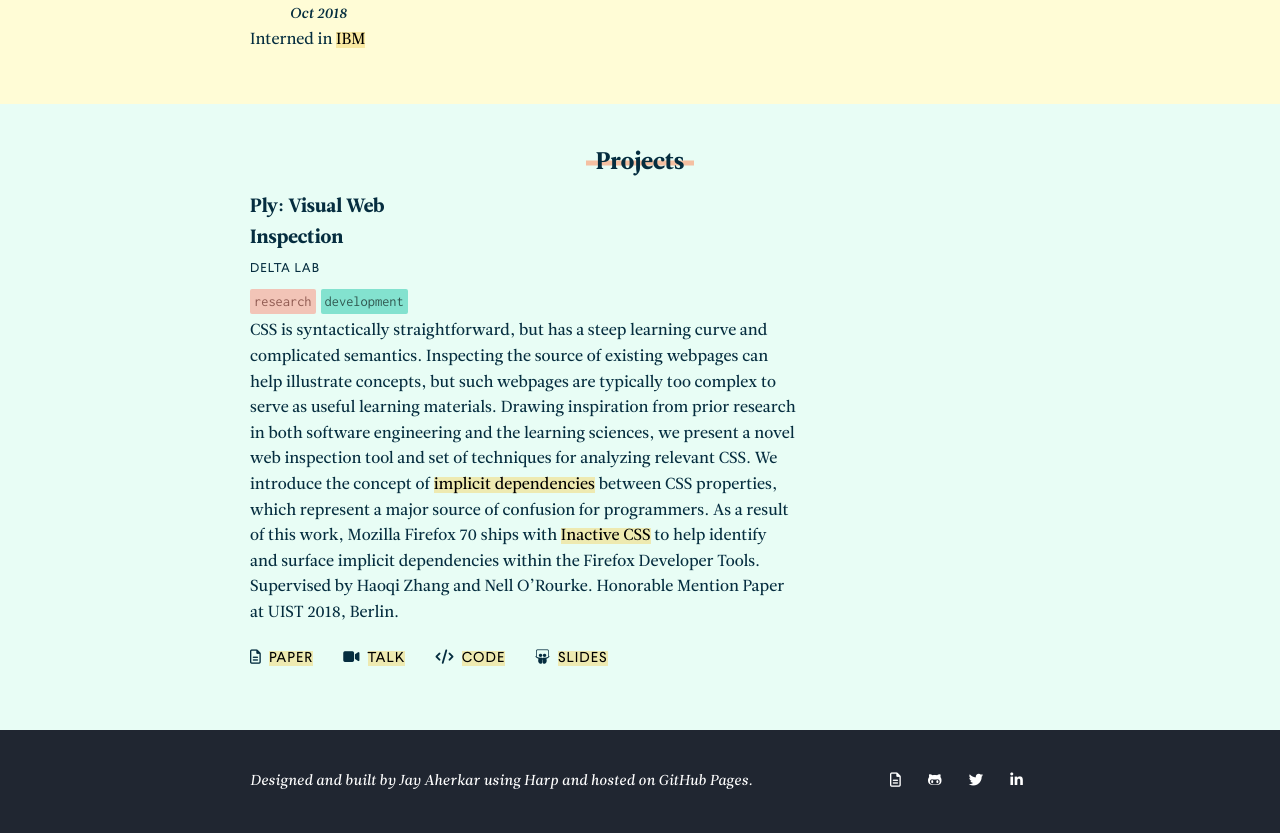
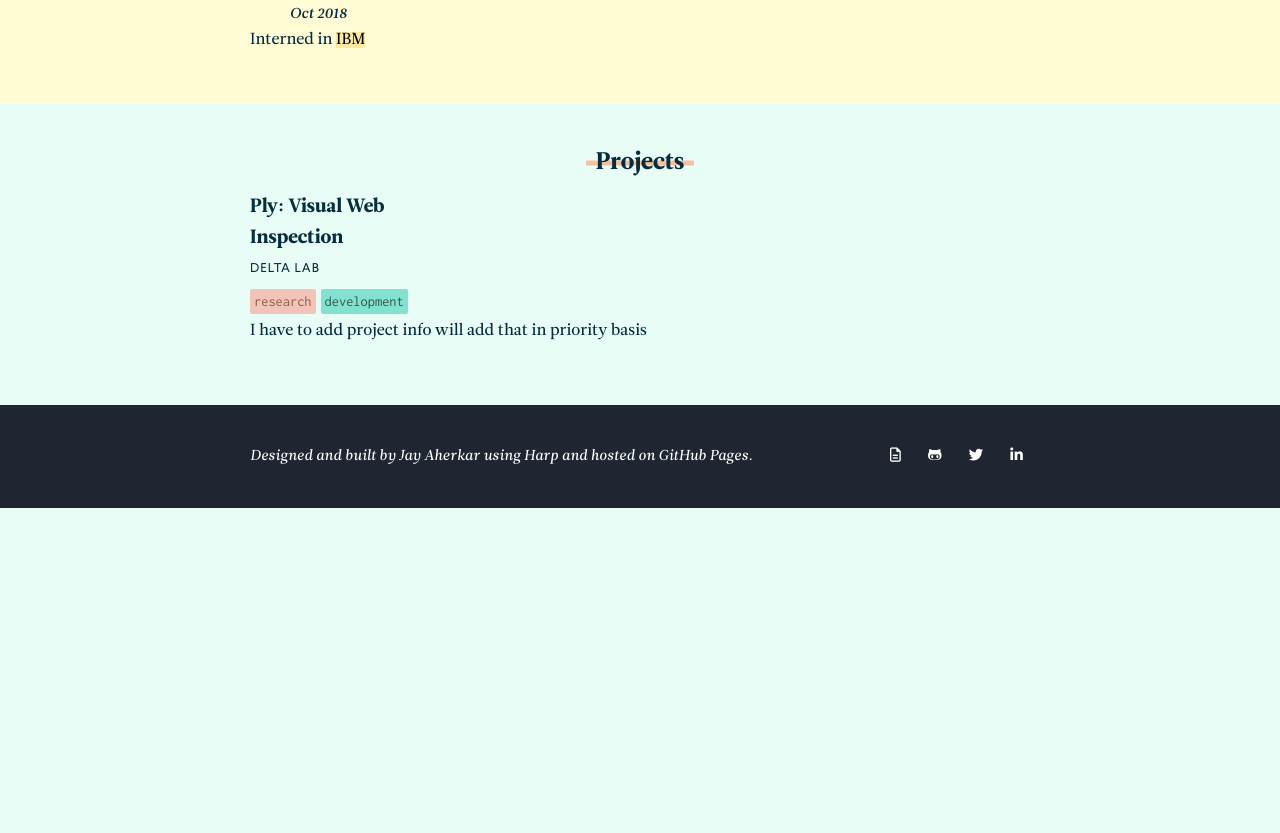
Before and after one commit to jehhhh/jayaherkar.github.io, a website: page index.html in a window 1280 px wide. Shown: the part 1611-2444 px from the top of the page. After the commit the page ends 2119 px from the top, so only its background shows below. Drawn offline with Linux system fonts and the light colour scheme.

Commit message:
Update index.html

```diff
--- a/index.html
+++ b/index.html
@@ -149,29 +149,7 @@
                                 class="resume__tag development">development</span></div>
                     </dt>
                     <dd class="resume__item-description">
-                        <p>CSS is syntactically straightforward, but has a steep learning curve and complicated
-                            semantics. Inspecting the source of existing webpages can help illustrate concepts, but such
-                            webpages are typically too complex to serve as useful learning materials. Drawing
-                            inspiration from prior research in both software engineering and the learning sciences, we
-                            present a novel web inspection tool and set of techniques for analyzing relevant CSS. We
-                            introduce the concept of <a
-                                href="https://gist.github.com/sliminality/c44df66647fe9a252b0064d3259fde74">implicit
-                                dependencies</a> between CSS properties, which represent a major source of confusion for
-                            programmers. As a result of this work, Mozilla Firefox 70 ships with <a
-                                href="https://hacks.mozilla.org/2019/10/firefox-70-a-bountiful-release-for-all/#developertools">Inactive
-                                CSS</a> to help identify and surface implicit dependencies within the Firefox Developer
-                            Tools. Supervised by Haoqi Zhang and Nell O&rsquo;Rourke. Honorable Mention Paper at UIST
-                            2018, Berlin.</p>
-                        <ul class="resume__item-links list-inline list-unstyled">
-                            <li><i class="fa fa-file-text-o"></i><a href="assets/papers/ply-uist.pdf"
-                                    class="resume__link--paper">paper</a></li>
-                            <li><i class="fa fa-video-camera"></i><a href="https://www.youtube.com/watch?v=n2dFxxBh2K4"
-                                    class="resume__link--talk">talk</a></li>
-                            <li><i class="fa fa-code"></i><a href="https://github.com/sliminality/ply"
-                                    class="resume__link--code">code</a></li>
-                            <li><i class="fa fa-slideshare"></i><a href="/ply-uist-2018"
-                                    class="resume__link--slides">slides</a></li>
-                        </ul>
+			    <p>I have to add project info will add that in priority basis</p>
                     </dd>
                 </dl>
             </div>
```
